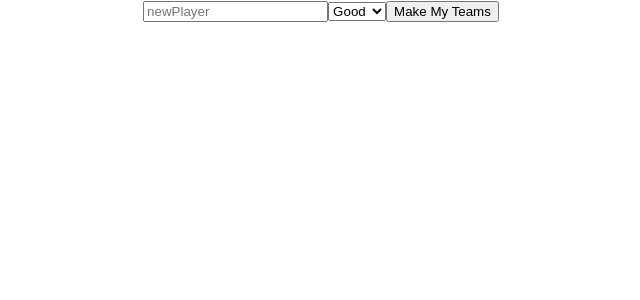
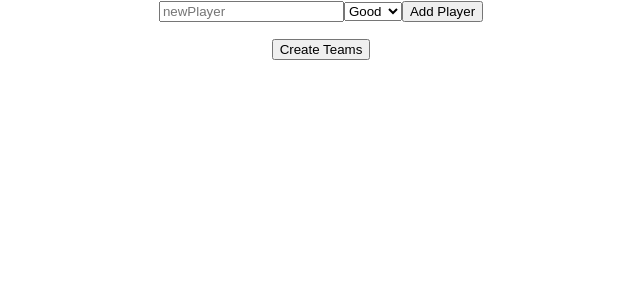
Before and after one commit to DustinHaefele/team-builder, a React (Create React App) app: page / in a window 1280 px wide. Shown: the top 300 px of the page, without its empty margins (319-959 px from the left). Built offline with nearby package versions, Linux system fonts and the light colour scheme.

Commit message:
added some elements

```diff
--- a/src/App.js
+++ b/src/App.js
@@ -20,6 +20,10 @@ export default class App extends React.Component {
     });
   };
 
+  handleCreateTeams = () => {
+
+  }
+
   render() {
     return (
       <div className="App">
@@ -32,6 +36,7 @@ export default class App extends React.Component {
         )}
 
         <Teams teamOne={this.state.teamOne} teamTwo={this.state.teamTwo} />
+        <button onClick={this.handleCreateTeams}>Create Teams</button>
       </div>
     );
   }
--- a/src/PlayerForm/PlayerForm.js
+++ b/src/PlayerForm/PlayerForm.js
@@ -6,6 +6,8 @@ export default class PlayerForm extends React.Component{
     e.preventDefault();
     console.log(e.target.playerName.value, e.target.playerSkill.value)
     this.props.handleAddPlayer(e.target.playerName.value, e.target.playerSkill.value);
+    e.target.playerName.value = '';
+    e.target.playerSkill.value = 'good';
   }
 
   render ()
@@ -17,7 +19,7 @@ export default class PlayerForm extends React.Component{
         <option value='better'>Better</option>
         <option value='best'>Best</option>
       </select>
-      <button type='submit'>Make My Teams</button>
+      <button type='submit'>Add Player</button>
     </form>
   )}
 }
```
